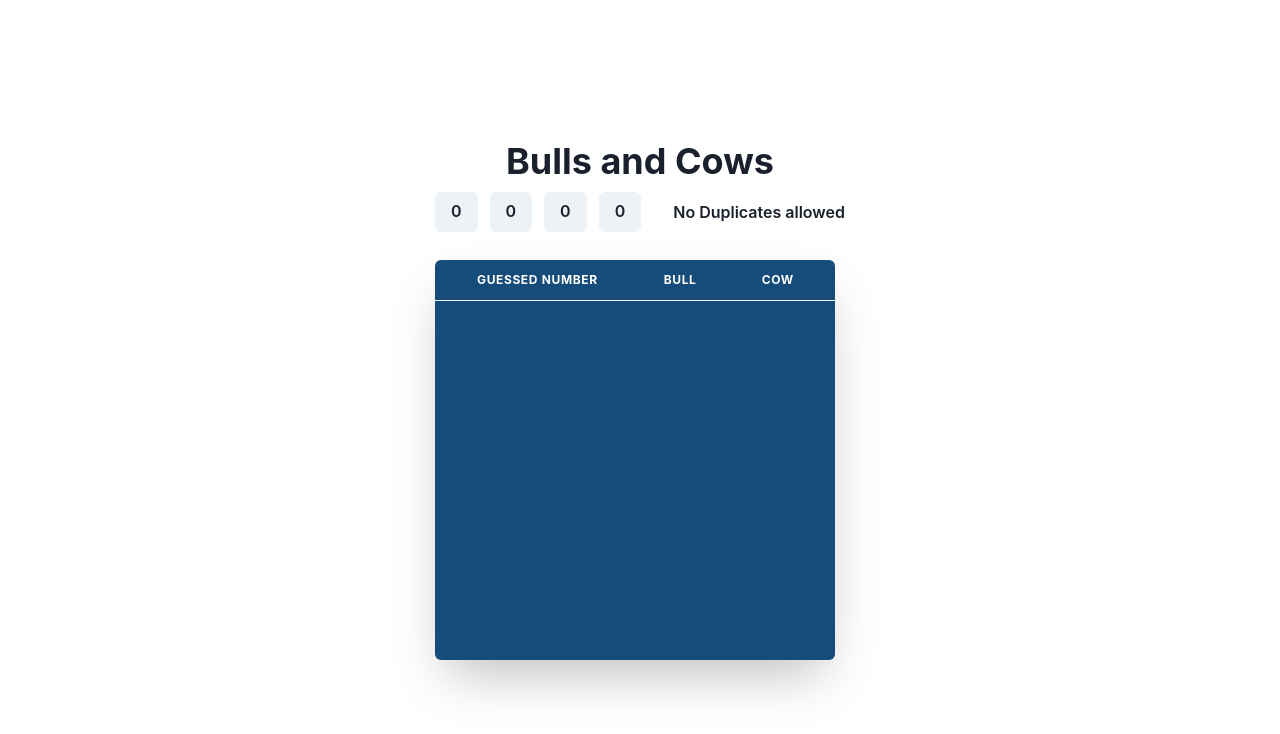
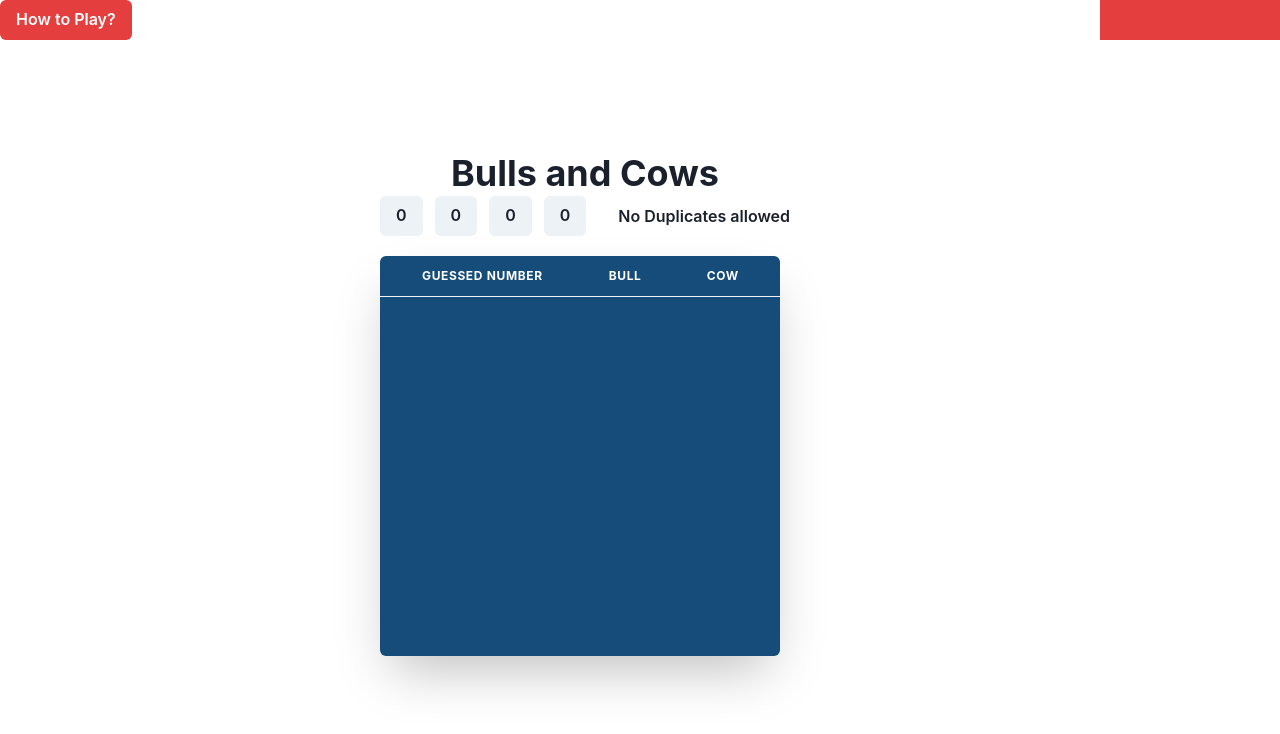
Before and after one commit to rajatpandey441/bulls-and-cows, a React (Create React App) app: page / in a window 1280 px wide. Shown: the top 734 px of the page. Built offline with nearby package versions, Linux system fonts and the light colour scheme.

Commit message:
how to play comp

```diff
--- a/src/App.js
+++ b/src/App.js
@@ -6,13 +6,16 @@ import {
   Center,
   ChakraProvider,
   Container,
+  Flex,
   Heading,
+  Spacer,
   Stack,
 } from "@chakra-ui/react";
 import NumButtons from "./components/NumButtons";
 import { ResponsesProvider } from "./context/responsesContext";
 import ResponseBox from "./components/ResponseBox";
 import { useEffect } from "react";
+import HowToPlay from "./components/HowToPlay";
 
 function App() {
   const randomNumber = Math.floor(Math.random() * 9000) + 1000;
@@ -20,13 +23,25 @@ function App() {
   return (
     <ChakraProvider>
       <ResponsesProvider>
+        <Flex h="100vh">
+          <Box w="70px" h="10">
+            <HowToPlay />
+          </Box>
+          <Spacer />
+          <Box p={1}>
             <Center h="100vh">
               <Stack direction={"column"}>
+                <Box>
                   <Heading>Bulls and Cows</Heading>
                   <NumButtons targetNum={randomNumber} />
                   <ResponseBox />
+                </Box>
               </Stack>
             </Center>
+          </Box>
+          <Spacer />
+          <Box w="180px" h="10" bg="red.500"></Box>
+        </Flex>
       </ResponsesProvider>
     </ChakraProvider>
   );
--- /dev/null
+++ b/src/components/HowToPlay.js
@@ -0,0 +1,50 @@
+import {
+  AlertDialog,
+  AlertDialogBody,
+  AlertDialogContent,
+  AlertDialogFooter,
+  AlertDialogHeader,
+  AlertDialogOverlay,
+  Button,
+  useDisclosure,
+} from "@chakra-ui/react";
+import React from "react";
+
+const HowToPlay = () => {
+  const { isOpen, onOpen, onClose } = useDisclosure();
+  const cancelRef = React.useRef();
+  return (
+    <>
+      <Button colorScheme="red" onClick={onOpen}>
+        How to Play?
+      </Button>
+      <AlertDialog
+        isOpen={isOpen}
+        leastDestructiveRef={cancelRef}
+        onClose={onClose}
+      >
+        <AlertDialogOverlay>
+          <AlertDialogContent>
+            <AlertDialogHeader fontSize="lg" fontWeight="bold">
+              Delete Customer
+            </AlertDialogHeader>
+
+            <AlertDialogBody>
+              Discover the hidden code! Click, or use arrow keys, to change your
+              guess in each box. Bulls = correct code, correct position. Cows =
+              correct code, wrong position.
+            </AlertDialogBody>
+
+            <AlertDialogFooter>
+              <Button ref={cancelRef} onClick={onClose}>
+                Cancel
+              </Button>
+            </AlertDialogFooter>
+          </AlertDialogContent>
+        </AlertDialogOverlay>
+      </AlertDialog>
+    </>
+  );
+};
+
+export default HowToPlay;
```
Lines whose indentation alone changed are shown as unchanged.
